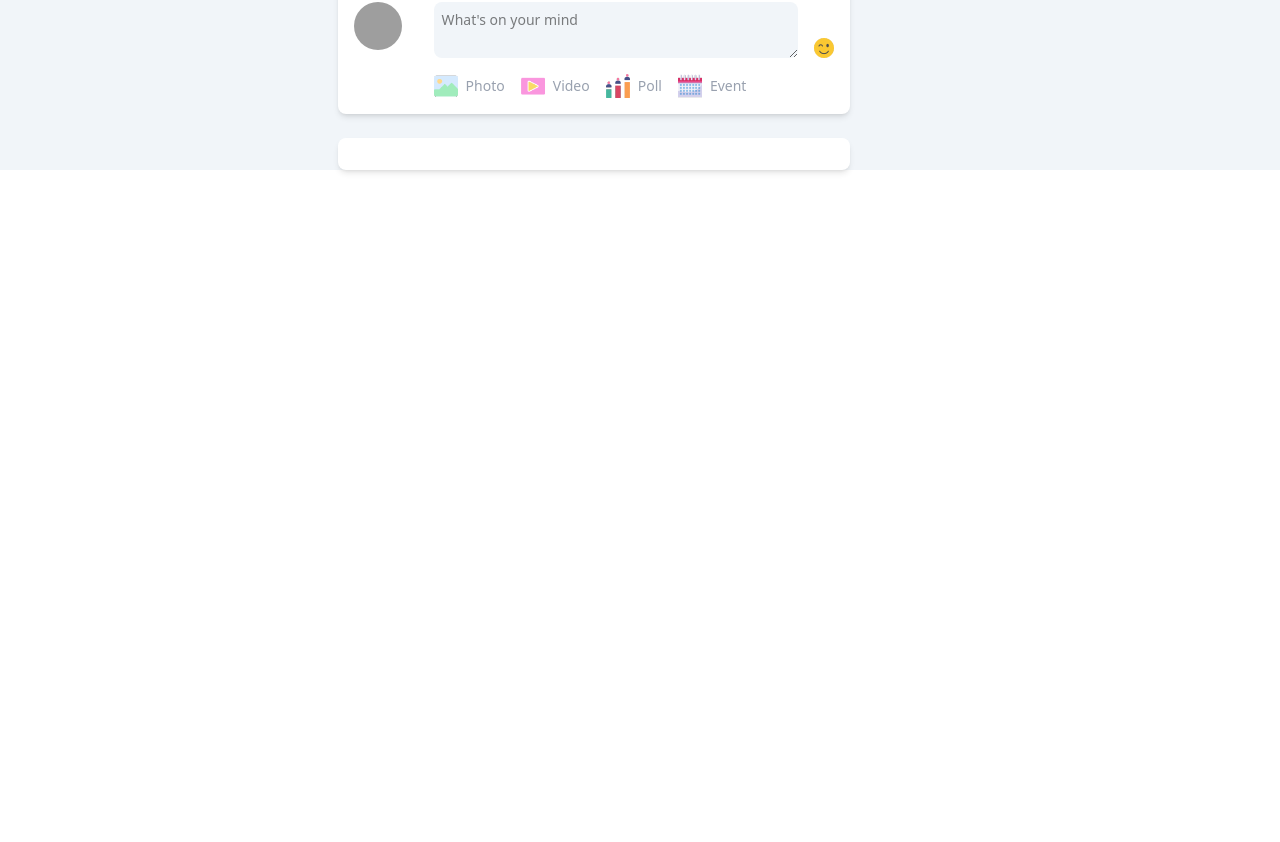
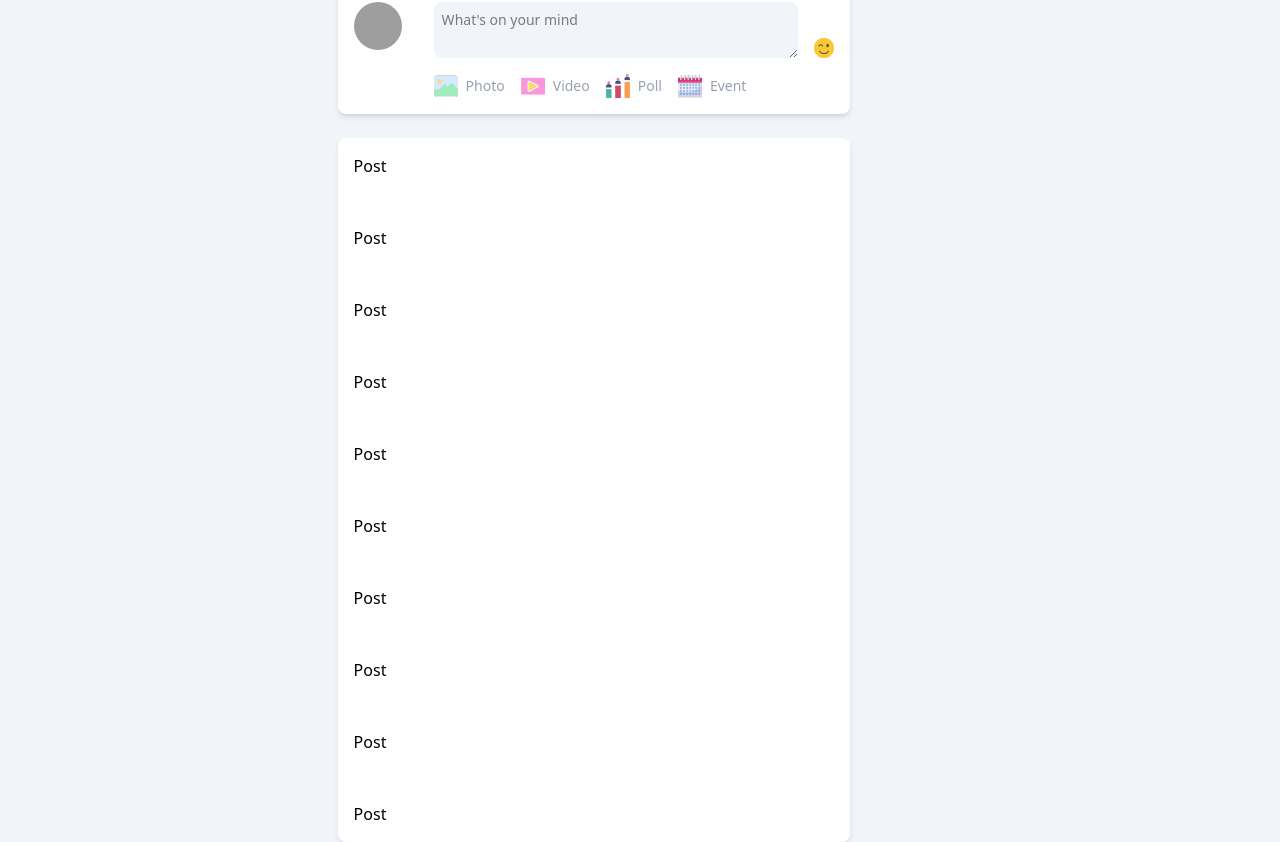
Before and after one commit to Subhamay-Dey/dev, a Next.js app: page / in a window 1280 px wide. Shown: the part 294-1136 px from the top of the page. Before the commit the page ends 800 px from the top, so only its background shows below. Built offline with nearby package versions, Linux system fonts and the light colour scheme; no server answers; grey boxes are pictures that could not be loaded.

Commit message:
Added Post component and update Feed to include multiple Post instances ✅

```diff
--- a/src/components/Feed.tsx
+++ b/src/components/Feed.tsx
@@ -1,9 +1,19 @@
 import React from 'react'
+import Post from './Post'
 
 function Feed() {
   return (
     <div className='p-4 bg-white shadow-md rounded-lg flex flex-col gap-12'>
-
+      <Post/>
+      <Post/>
+      <Post/>
+      <Post/>
+      <Post/>
+      <Post/>
+      <Post/>
+      <Post/>
+      <Post/>
+      <Post/>
     </div>
   )
 }
--- /dev/null
+++ b/src/components/Post.tsx
@@ -0,0 +1,9 @@
+import React from 'react'
+
+function Post() {
+  return (
+    <div>Post</div>
+  )
+}
+
+export default Post
```
